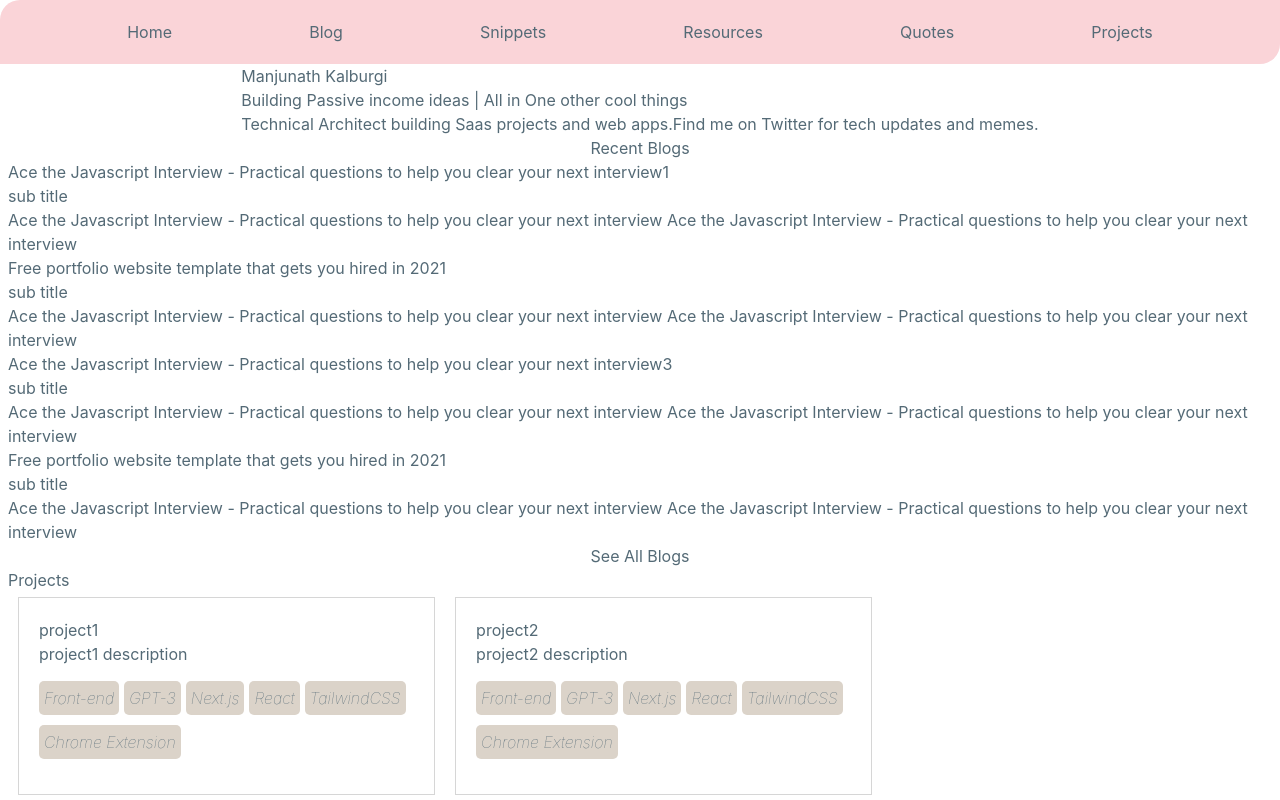
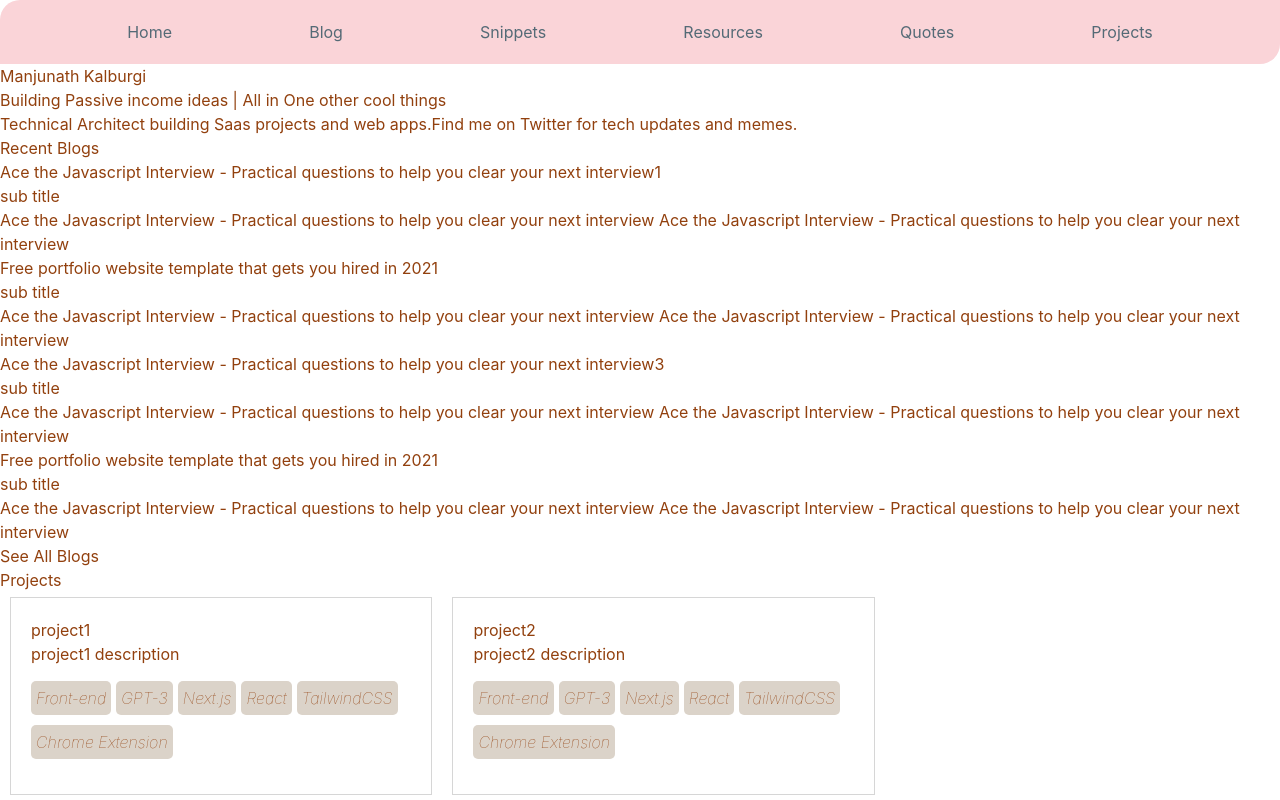
Before and after one commit to kalburgimanjunath/stackblitz-resume, a Next.js app: page / in a window 1280 px wide. Shown: the top 800 px of the page. Built offline with nearby package versions, Linux system fonts and the light colour scheme.

Commit message:
1 file modified

```diff
--- a/pages/index.js
+++ b/pages/index.js
@@ -7,7 +7,7 @@ import Projects from '../components/Projects';
 import Link from 'next/link';
 export default function Home() {
   return (
-    <div className={styles.container}>
+    <div className={(styles.container, 'container mx-auto text-amber-800')}>
       <Hero data={MYDATA[0]} />
       <POST items={POSTS} title="Recent Blogs" />
       <div>
```
